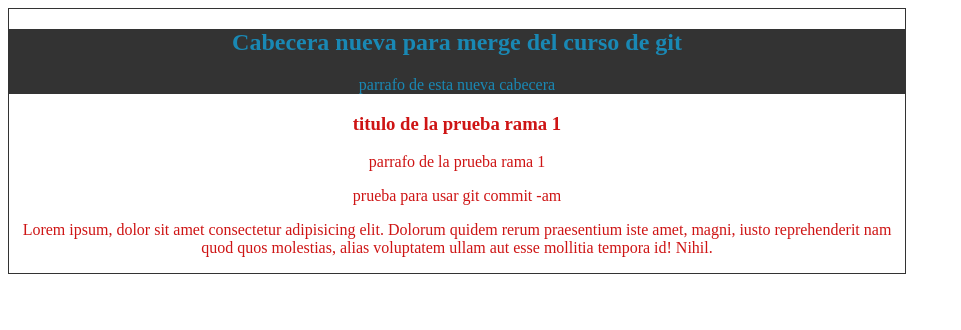
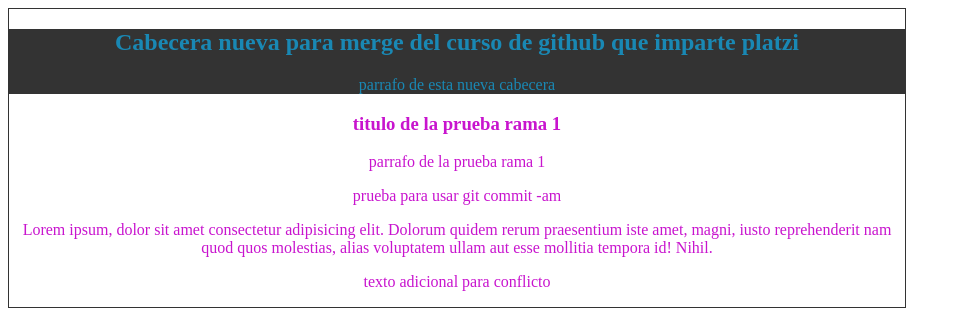
Before and after one commit to octa-codes/Superblog, a plain HTML site: page index.html in a window 1280 px wide. Shown: the whole page, without its empty margins (0-961 px from the left). Drawn offline with Linux system fonts and the light colour scheme.

Commit message:
agregue parrafo y cambie letra en master

```diff
--- a/index.html
+++ b/index.html
@@ -10,13 +10,14 @@
 <body>
     <div class="container">
         <div class="cabecera">
-            <h2>Cabecera nueva para merge del curso de git</h2>
+            <h2>Cabecera nueva para merge del curso de github que imparte platzi</h2>
             <p>parrafo de esta nueva cabecera</p>
         </div>
         <h3>titulo de la prueba rama 1</h3>
         <p>parrafo de la prueba rama 1</p>
         <p>prueba para usar git commit -am</p>
         <p>Lorem ipsum, dolor sit amet consectetur adipisicing elit. Dolorum quidem rerum praesentium iste amet, magni, iusto reprehenderit nam quod quos molestias, alias voluptatem ullam aut esse mollitia tempora id! Nihil.</p>
+        <p>texto adicional para conflicto</p>
     </div>
 </body>
 </html>
--- a/style.css
+++ b/style.css
@@ -6,7 +6,7 @@ body{
 }
 
 .container{
-    color: rgb(206, 20, 20);
+    color: rgb(200, 20, 206);
 }
 
 .cabecera{
```
